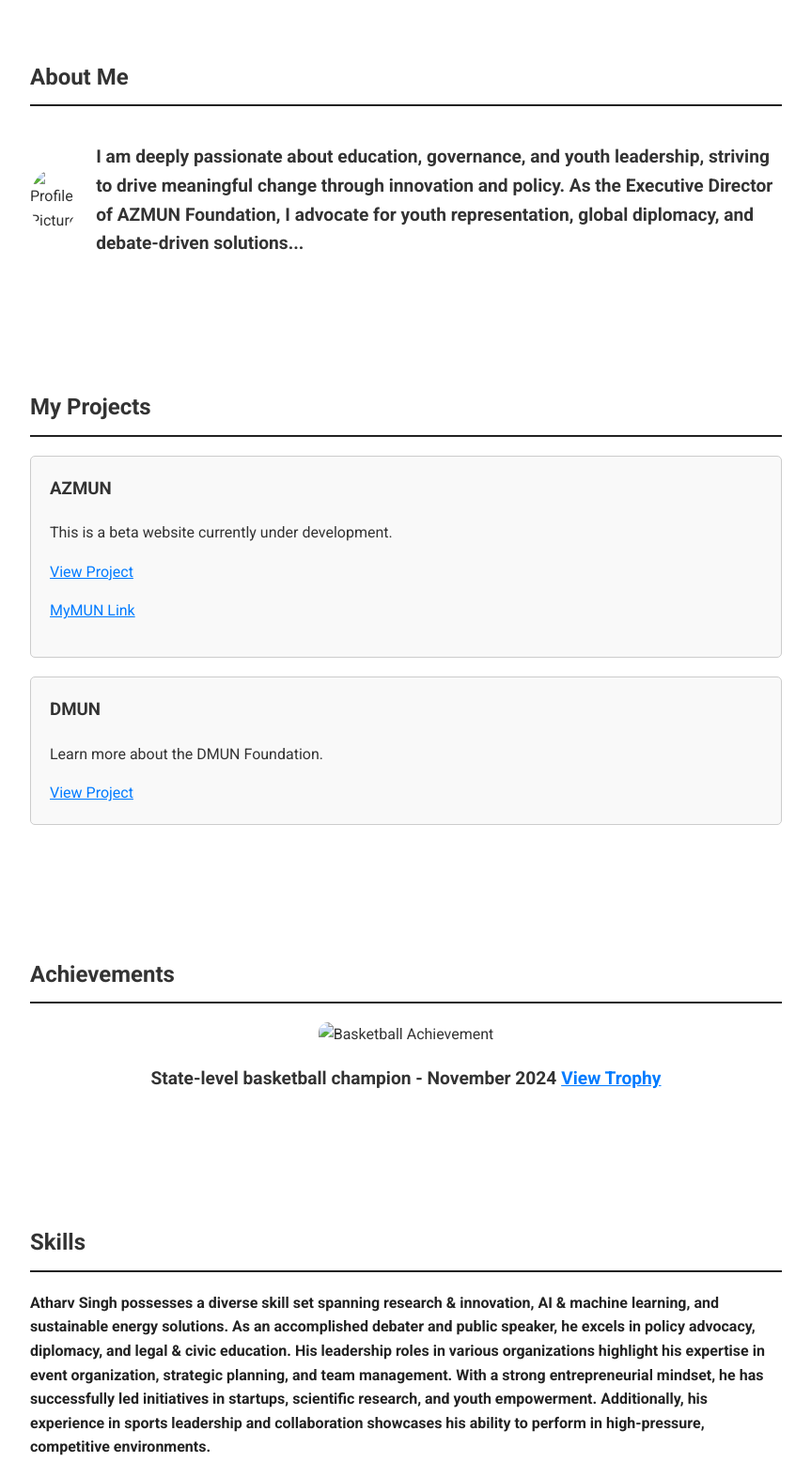
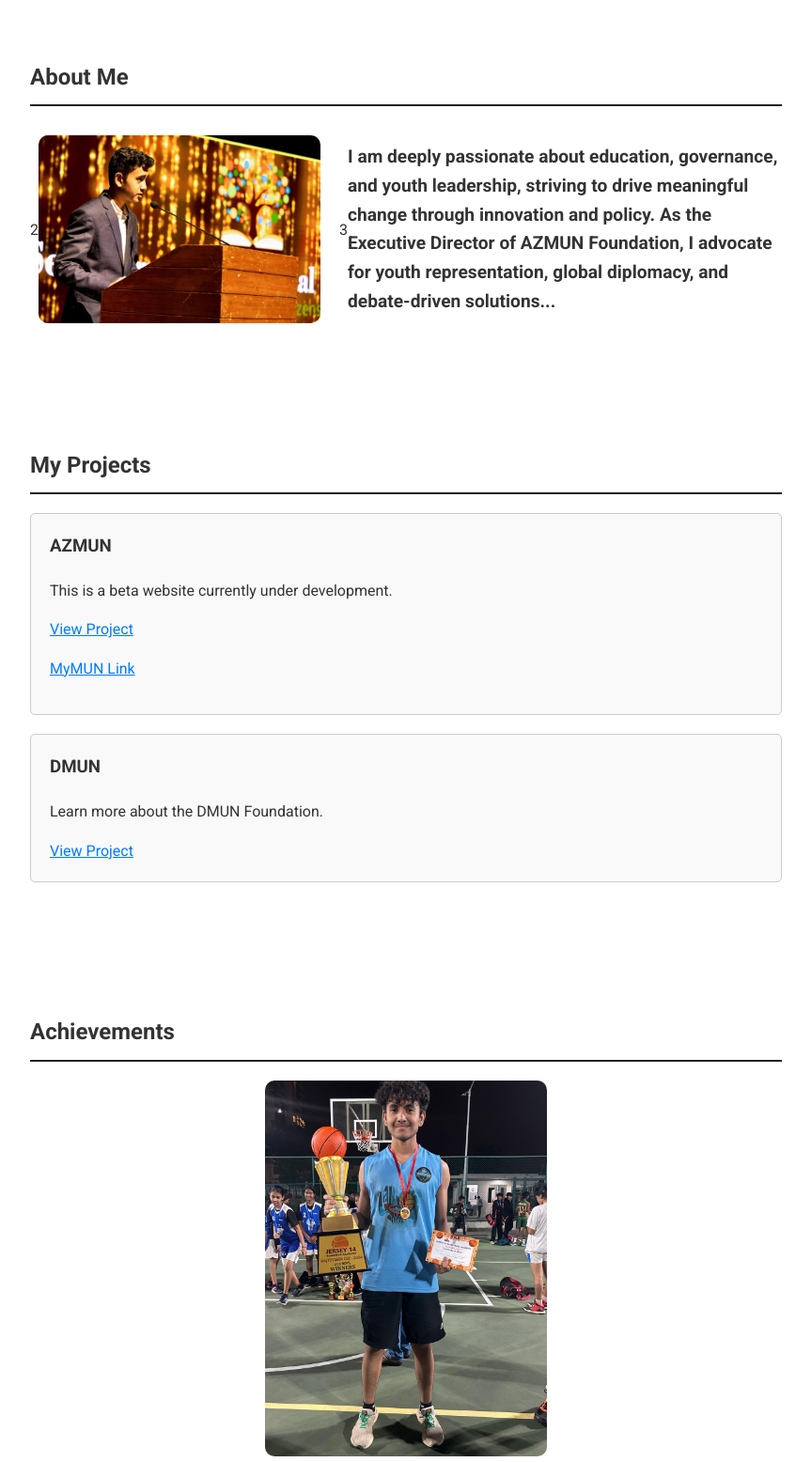
Before and after one commit to Atharvsingh112/Atharv-Singh-Website, a plain HTML site: page index.html in a window 1280 px wide. Shown: the part 193-1749 px from the top of the page at 94% size, without its empty margins (208-1071 px from the left). Drawn offline with Linux system fonts and the light colour scheme; a script that the page names is missing.

Commit message:
Update index.html

```diff
--- a/index.html
+++ b/index.html
@@ -23,8 +23,9 @@
 
     <section id="about">
         <h2>About Me</h2>
-        <div style="display: flex; align-items: center;">
-            <img src="path/to/your/profile-picture.jpg" alt="Profile Picture" style="max-width: 300px; border-radius: 50%; margin-right: 20px;">
+        <div <div style="display: flex; align-items: center;">
+2  <img src="Image of Atharv in professional setting.jpeg" alt="Profile Picture" style="width: 300px; height: auto; border-radius: 10px; margin-right: 20px;">
+3  <div>
             <p style="font-size: 1.2em; font-weight: bold;">
                 I am deeply passionate about education, governance, and youth leadership, striving to drive meaningful change through innovation and policy. As the Executive Director of AZMUN Foundation, I advocate for youth representation, global diplomacy, and debate-driven solutions...
             </p>
@@ -49,8 +50,8 @@
     <section id="achievements">
         <h2>Achievements</h2>
         <div class="achievement">
-            <img src="path/to/basketball-image.jpg" alt="Basketball Achievement" style="max-width: 300px; border-radius: 10px;">
-            <p style="font-size: 1.2em; font-weight: bold;">State-level basketball champion - November 2024 <a href="http://www.jaewonchoi.com">View Trophy</a></p>
+            <img src="Basketball trophy.jpeg" alt="Basketball Achievement" style="max-width: 300px; border-radius: 10px;">
+            <p style="font-size: 1.2em; font-weight: bold;">State-level basketball champion - November 2024 </p>
         </div>
     </section>
 
```
